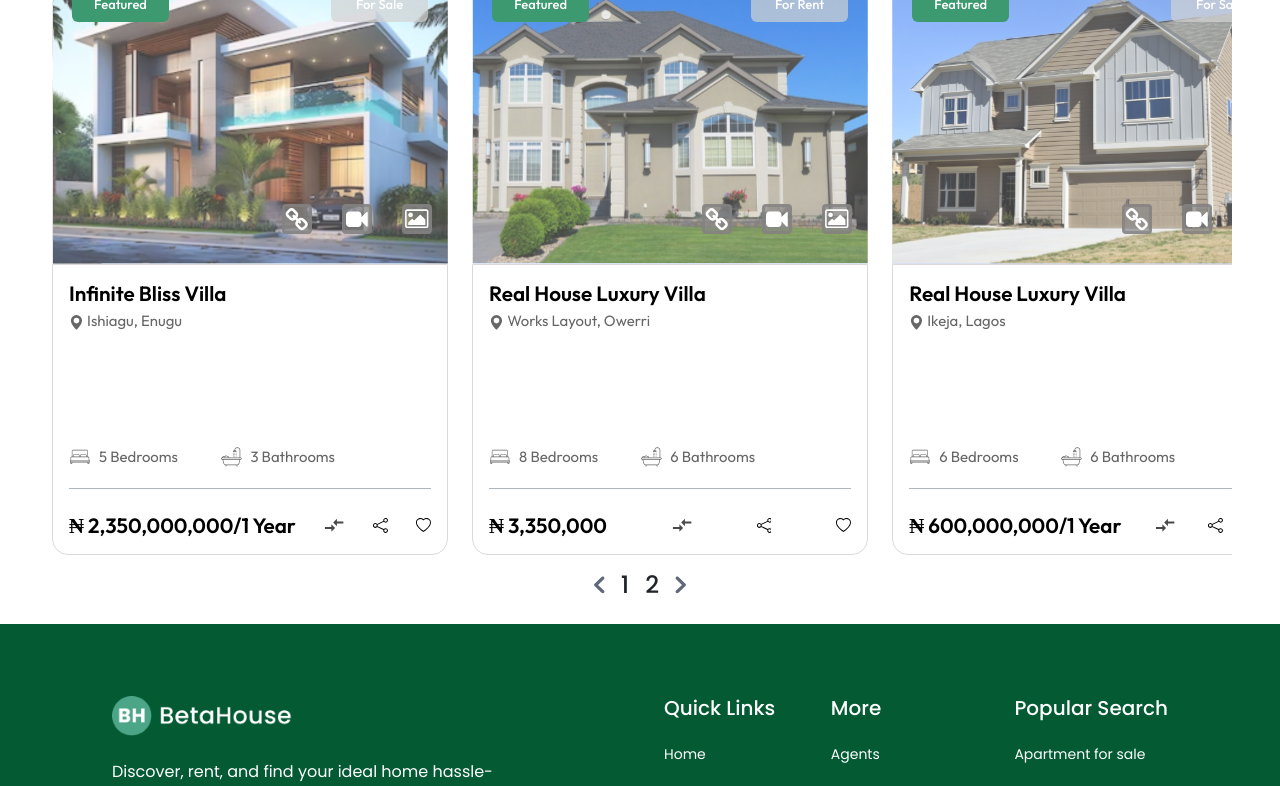
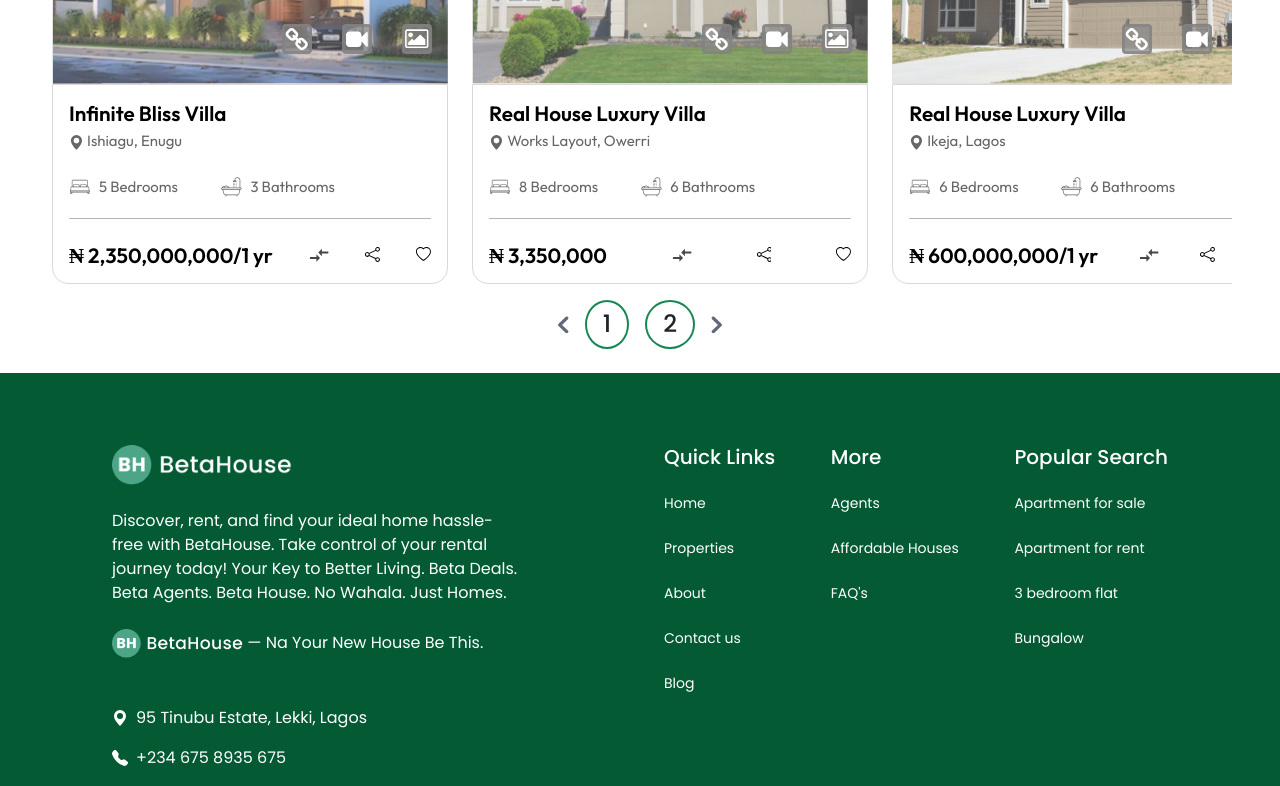
Before and after one commit to Ezekiel-web-dev-17/betahouse, a React (Vite) app in the folder client/: page /properties in a window 1280 px wide. Shown: the part 1540-2326 px from the top of the page. Built offline with nearby package versions, Linux system fonts and the light colour scheme; no server answers.

Commit message:
completed home and properties page.

```diff
--- a/client/src/components/showcase/Showcase.jsx
+++ b/client/src/components/showcase/Showcase.jsx
@@ -46,7 +46,12 @@ const Showcase = ({ currentPage }) => {
       behavior: "smooth",
       block: "start",
     });
-    lessRef.current.style.height = `1567px`;
+
+    if (window.innerWidth <= 375) {
+      lessRef.current.style.height = `4000px`;
+    } else {
+      lessRef.current.style.height = `1567px`;
+    }
   };
 
   return (
@@ -130,7 +135,7 @@ const Showcase = ({ currentPage }) => {
                   <div className="about-card p-3 border-1 rounded-bottom-4 d-flex align-items-start flex-column">
                     <h4 className=" mb-0">{show.title}</h4>
                     <p
-                      className="mb-3"
+                      className="mb-sm-3 mb-1"
                       style={{ color: "#666666", font: "Outfit" }}
                     >
                       {<BsFillGeoAltFill />} {show.location}
@@ -152,7 +157,7 @@ const Showcase = ({ currentPage }) => {
                     <div className=" w-100 d-flex justify-content-between align-items-center border-top border-dark-subtle border-1 mt-3 pt-4">
                       <h4 className="mb-0">
                         ₦ {show.price}
-                        {i % 2 === 0 ? "/1 Year" : ""}
+                        {i % 2 === 0 ? "/1 yr" : ""}
                       </h4>
                       <img src={arrowToFro} alt="" />
                       <BsShare />
@@ -218,7 +223,7 @@ const Showcase = ({ currentPage }) => {
                   <div className="about-card p-3 border-1 rounded-bottom-4 d-flex align-items-start flex-column">
                     <h4 className=" mb-0">{show.title}</h4>
                     <p
-                      className="mb-3"
+                      className="mb-sm-3 mb-1"
                       style={{ color: "#666666", font: "Outfit" }}
                     >
                       {<BsFillGeoAltFill />} {show.location}
@@ -276,8 +281,22 @@ const Showcase = ({ currentPage }) => {
               }}
               alt="left arrow"
             />
-            <h4 className="mb-0">1</h4>
-            <h4 className="mb-0">2</h4>
+            <h4
+              className="mb-0 rounded-circle border-2 border border-success px-3 py-2"
+              onClick={() => {
+                handleLeft();
+              }}
+            >
+              1
+            </h4>
+            <h4
+              className="mb-0 rounded-circle border-2 border border-success px-3 py-2"
+              onClick={() => {
+                handleRight();
+              }}
+            >
+              2
+            </h4>
             <img
               onClick={() => {
                 handleRight();
```
